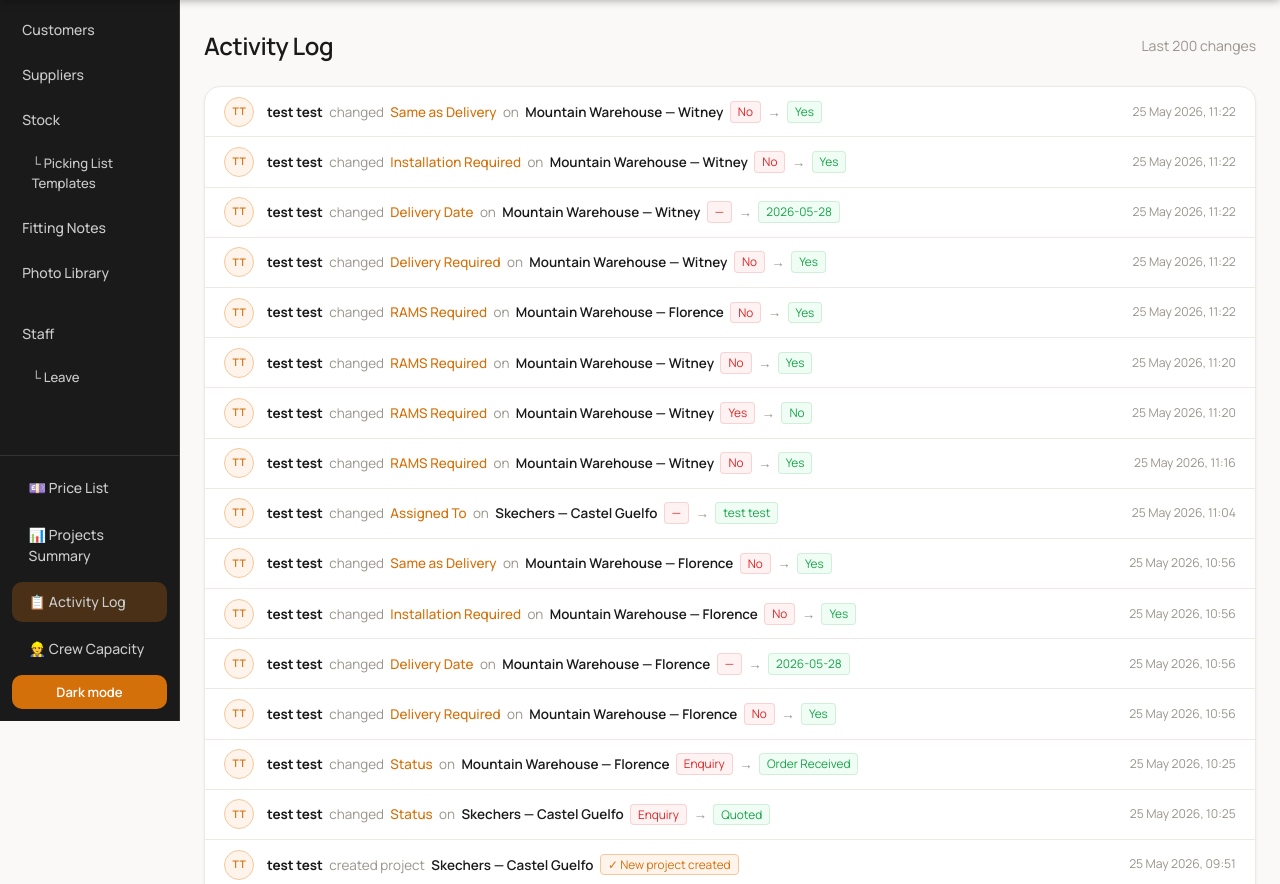
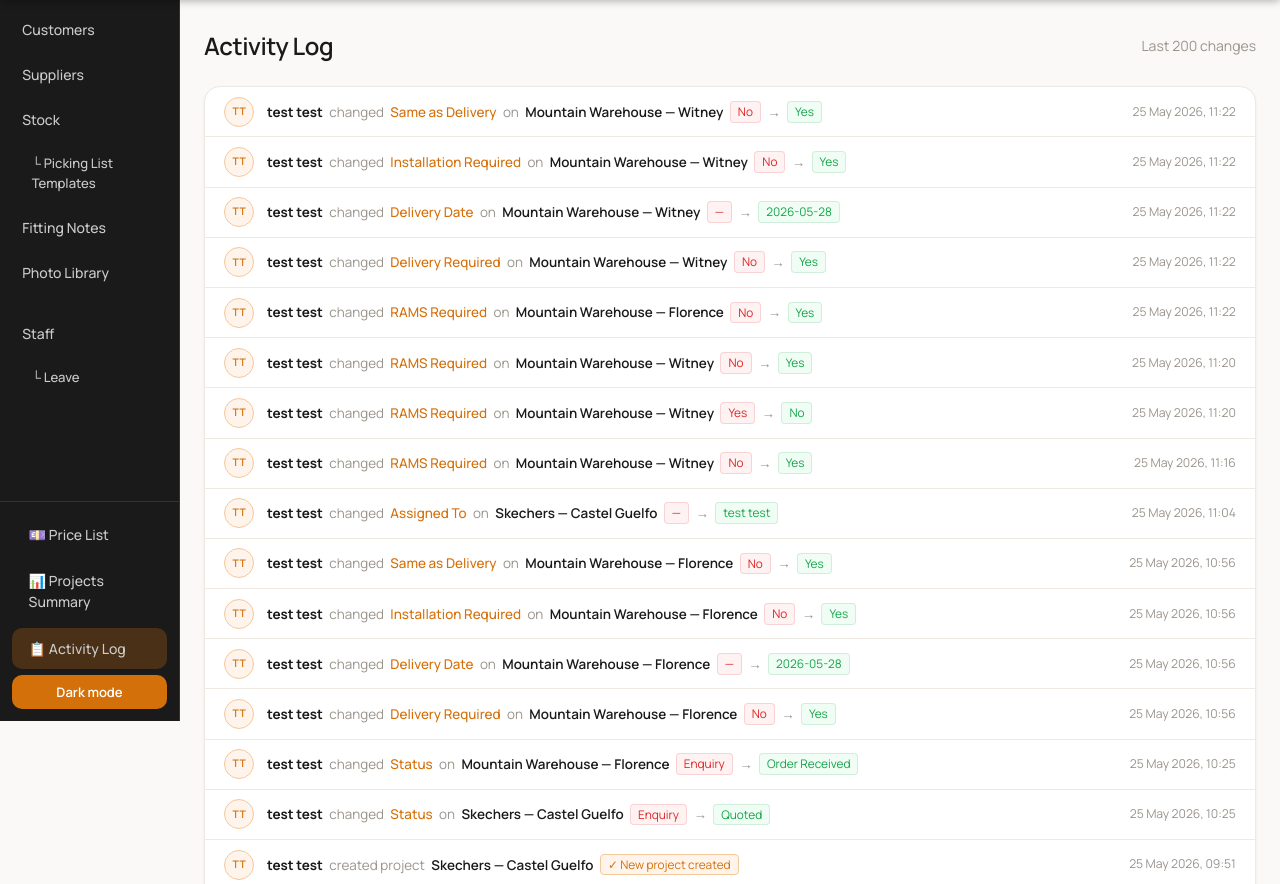
Before and after one commit to BlueWhiteTen/ezr-project-tracker, a Django app: page /log/ in a window 1280 px wide. Shown: the part 79-963 px from the top of the page. Run offline with Django 4.2, Linux system fonts and the light colour scheme; a user stored in the database is signed in; data comes from the database, SQL or seed files in the repository; data that the repository does not hold is empty; some web fonts are replaced.

Commit message:
Remove Crew Capacity from navigation entirely

```diff
--- a/projects/templates/projects/base.html
+++ b/projects/templates/projects/base.html
@@ -337,7 +337,6 @@ select.form-input{cursor:pointer;}
     <a href="{% url 'price_list' %}" class="{% if request.resolver_match.url_name == 'price_list' %}sb-active{% endif %}" style="display:block;padding:.6rem .85rem;margin-bottom:.4rem;border-radius:var(--rad);font-size:.875rem;font-weight:500;color:#ccc;text-decoration:none;border-left:3px solid transparent;">💷 Price List</a>
     <a href="{% url 'monthly_summary' %}" class="{% if request.resolver_match.url_name == 'monthly_summary' %}sb-active{% endif %}" style="display:block;padding:.6rem .85rem;margin-bottom:.4rem;border-radius:var(--rad);font-size:.875rem;font-weight:500;color:#ccc;text-decoration:none;border-left:3px solid transparent;">📊 Projects Summary</a>
     <a href="{% url 'activity_log' %}" class="{% if request.resolver_match.url_name == 'activity_log' %}sb-active{% endif %}" style="display:block;padding:.6rem .85rem;margin-bottom:.4rem;border-radius:var(--rad);font-size:.875rem;font-weight:500;color:#ccc;text-decoration:none;border-left:3px solid transparent;">📋 Activity Log</a>
-    <a href="{% url 'crew_capacity' %}" class="{% if request.resolver_match.url_name == 'crew_capacity' %}sb-active{% endif %}" style="display:block;padding:.6rem .85rem;margin-bottom:.4rem;border-radius:var(--rad);font-size:.875rem;font-weight:500;color:#ccc;text-decoration:none;border-left:3px solid transparent;">👷 Crew Capacity</a>
     <button id="theme-btn" onclick="toggleTheme()">Dark mode</button>
   </div>
 </div>
```
